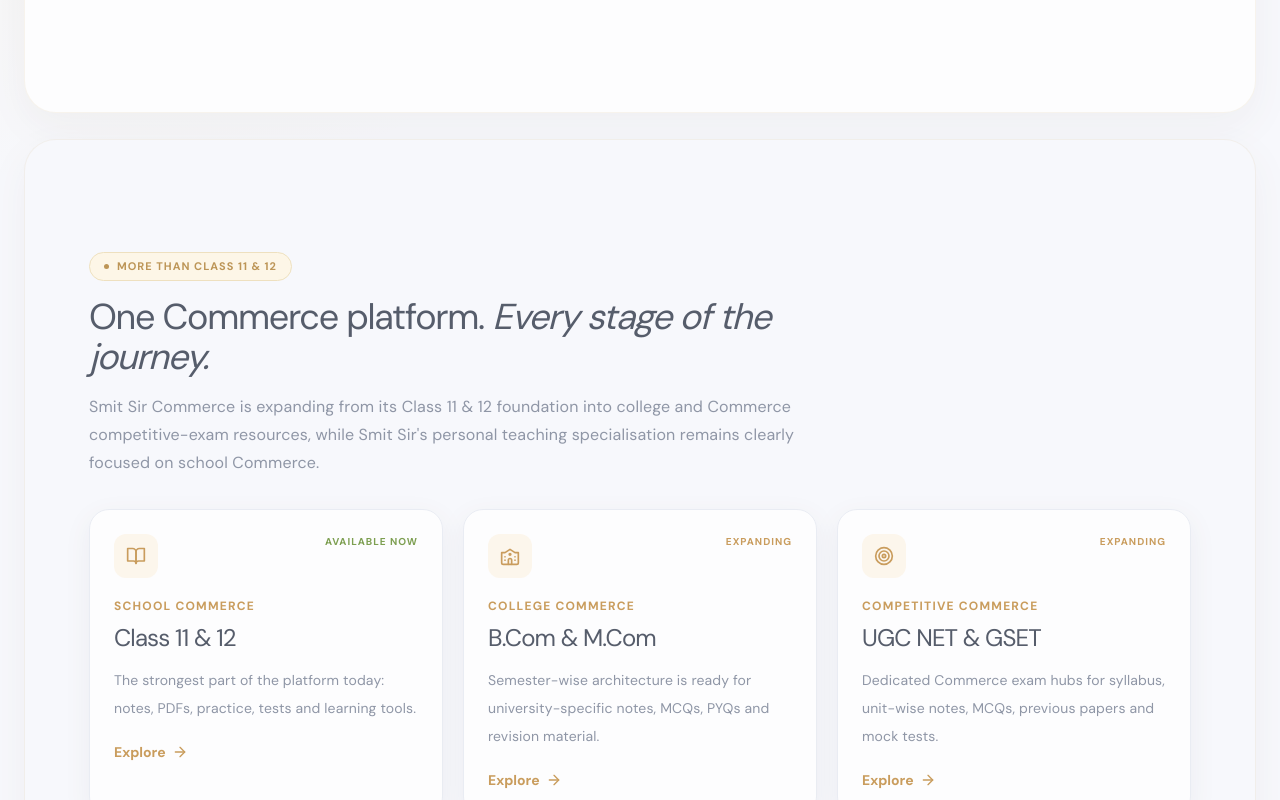
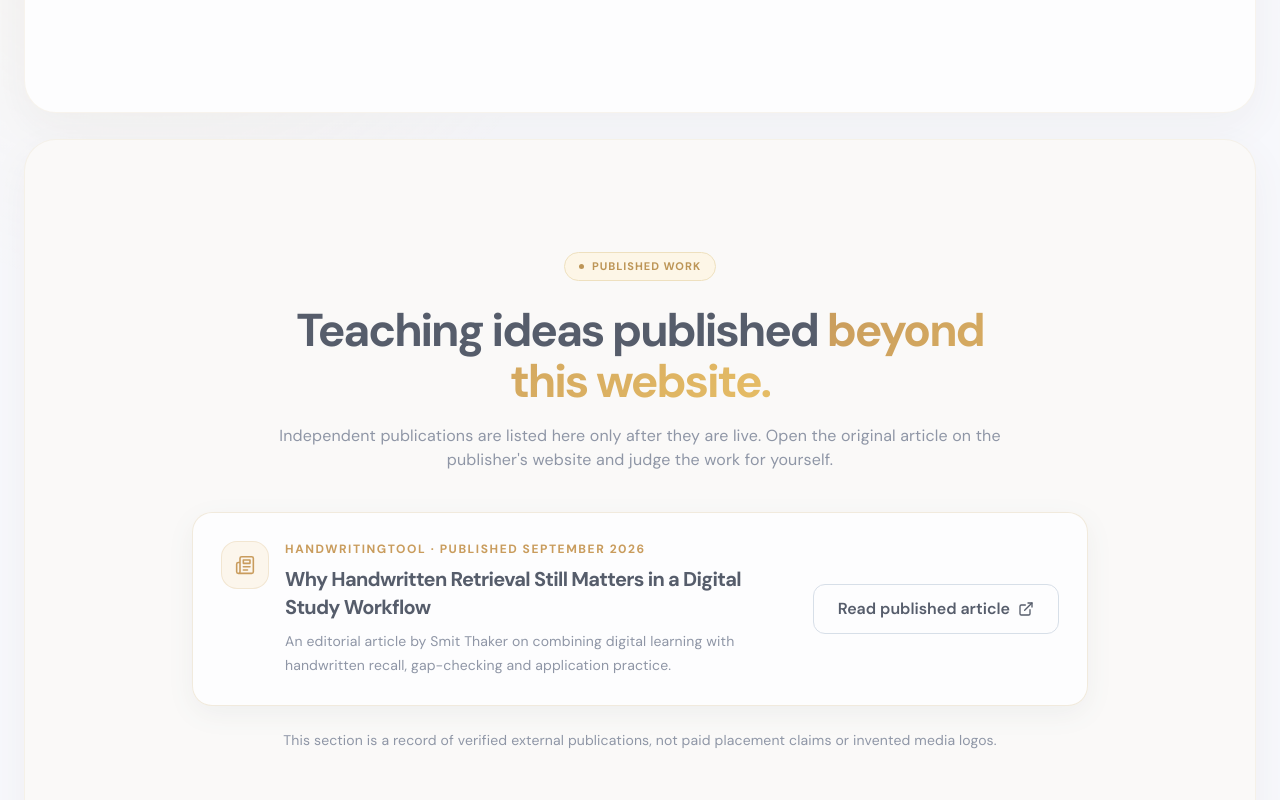
Before and after one commit to infosmitsircommerce-eng/smit-sir-commerce, a React (Vite) app: page / in a window 1280 px wide. Shown: the part 2080-2880 px from the top of the page. Built offline with nearby package versions, Linux system fonts and the light colour scheme; no server answers.

Commit message:
Show verified publication on homepage

```diff
--- a/src/components/home/HomeBelowFold.jsx
+++ b/src/components/home/HomeBelowFold.jsx
@@ -1,5 +1,6 @@
 import CommerceJourneyPreview from "./CommerceJourneyPreview";
 import TrustLayer from "./TrustLayer";
+import PublishedWork from "./PublishedWork";
 import CommerceToolsPreview from "./CommerceToolsPreview";
 import FAQSection from "./FAQSection";
 import ContactCTA from "./ContactCTA";
@@ -61,6 +62,7 @@ export default function HomeBelowFold() {
   return (
     <div className="ssc-home-modules">
       <TrustLayer />
+      <PublishedWork />
       <CommerceJourneyPreview />
       <CommerceToolsPreview />
       <BoardBoosterPromo />
```
